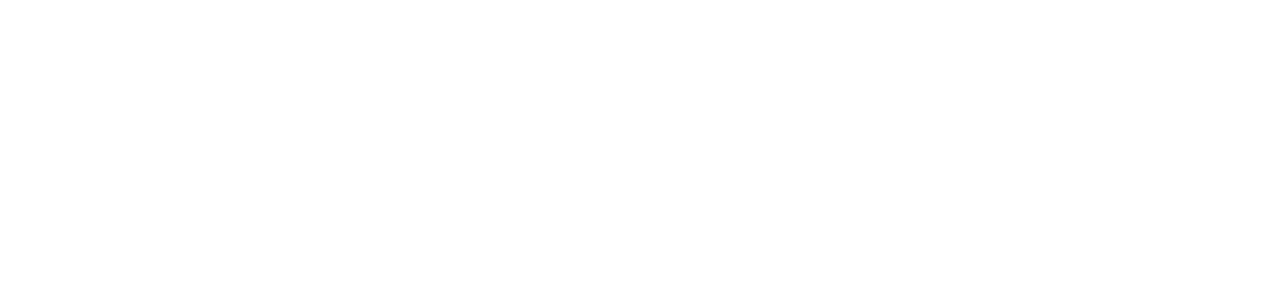
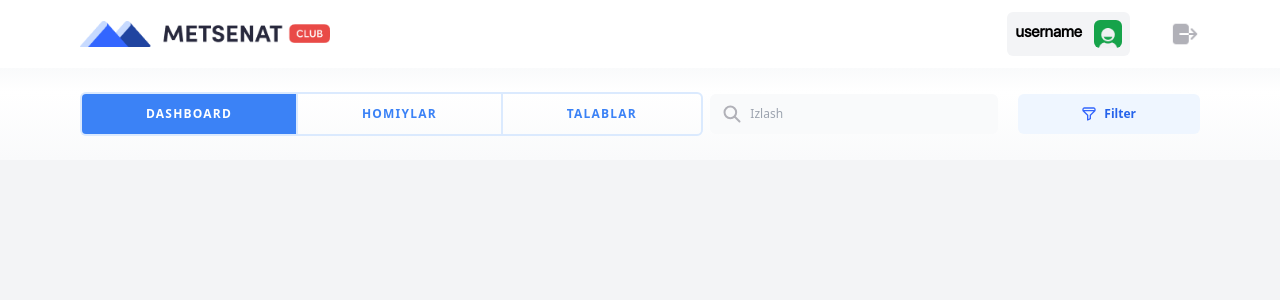
Before and after one commit to Amanliq/admin-dashboard, a Vue app: page /dashboard in a window 1280 px wide. Before the commit this address had no page. Shown: the top 300 px of the page. Built offline with nearby package versions, Linux system fonts and the light colour scheme; sample sign-in values are in the browser's storage.

Commit message:
pagination style bugs fixed

```diff
--- a/src/App.vue
+++ b/src/App.vue
@@ -1,4 +1,10 @@
+
+<template>
+  <Layout>
+    <router-view />
+  </Layout>
+</template>
+
 <script setup lang="ts">
+import Layout from "@/views/layout/index.vue";
 </script>
-
-<template><router-view /></template>
--- a/src/components/pagination/index.vue
+++ b/src/components/pagination/index.vue
@@ -31,8 +31,7 @@
       </svg>
     </div>
     <div
-      v-show="showPaginationLength >= page"
-      @click="setPage(page)"
+      @click="page !== '...' ? setPage(page) : null"
       :class="[page === currentPage ? 'border-blue-500' : '']"
       class="
         w-9
@@ -47,7 +46,7 @@
         bg-white
         rounded-md
       "
-      v-for="page in pageTotal"
+      v-for="page in pagePagination"
       :key="page + '-page'"
     >
       {{ page }}
@@ -104,13 +103,30 @@ const props = defineProps({
     type: Number,
     default: 20,
   },
-  showPaginationLength: {
-    type: Number,
-    default: 5,
-  },
 });
 
 const pageTotal = computed(() => Math.ceil(props.total / props.pageSize));
+
+const pagePagination = computed(() => {
+  if (pageTotal.value > 3) {
+    if (
+      props.currentPage != pageTotal.value &&
+      props.currentPage != pageTotal.value - 1
+    ) {
+      return [
+        props.currentPage,
+        props.currentPage + 1,
+        "...",
+        pageTotal.value - 1,
+        pageTotal.value,
+      ];
+    } else {
+      return [1, 2, "...", pageTotal.value - 1, pageTotal.value];
+    }
+  } else {
+    return pageTotal.value;
+  }
+});
 
 function next() {
   if (props.currentPage !== pageTotal.value) {
--- a/src/components/tabs/index.vue
+++ b/src/components/tabs/index.vue
@@ -2,14 +2,16 @@
   <div class="tabs">
     <ul class="flex lg:flex-row flex-col cursor-pointer">
       <li
-        @click="changeTab(index)"
+        @click="changeTab(tab)"
         :class="[
           index == 0
             ? 'rounded-l-md'
             : index == tabs?.length - 1
             ? 'rounded-r-md border-r-2'
             : '',
-          activeTab === index ? 'bg-blue-500 text-white' : ' text-blue-500',
+          tab.link === $route.name
+            ? 'bg-blue-500 text-white'
+            : ' text-blue-500',
         ]"
         class="
           text-xs
@@ -24,17 +26,21 @@
         v-for="(tab, index) in tabs"
         :key="index"
       >
-        {{ $t(`${tab}`) }}
+        {{ $t(`${tab.label}`) }}
       </li>
     </ul>
   </div>
 </template>
 
 <script setup lang="ts">
+import { TabInterface } from "@/utils/type-helper";
 import { defineEmits, defineProps } from "vue";
+import { useRouter } from "vue-router";
 const emit = defineEmits(["update:activeTab"]);
-function changeTab(tabIndex: number) {
-  emit("update:activeTab", tabIndex);
+
+const router = useRouter();
+function changeTab(tab: TabInterface) {
+  router.push({ name: tab.link });
 }
 
 defineProps({
--- a/src/router/auth/login.ts
+++ b/src/router/auth/login.ts
@@ -8,7 +8,8 @@ export const authRoutes = [
         name: "Login",
         meta: {
             public: true,
-            onlyWhenLoggedOut: true
+            onlyWhenLoggedOut: true,
+            layout: "BlankLayout"
         }
     }
 ]
--- a/src/router/dashboard/dashboard.ts
+++ b/src/router/dashboard/dashboard.ts
@@ -1,11 +1,33 @@
 
 import Dashboard from "@/views/dashboard/index.vue"
+import Sponsors from "@/views/dashboard/tab/sponsors/index.vue"
 
 export const dashboardRoutes = [
     {
         path: "/",
-        component: Dashboard,
-        name: "Dashboard",
+        redirect: "/dashboard",
+        name: "Home",
+        children: [
+            {
+                name: "Dashboard",
+                component: Dashboard,
+                path: "/dashboard",
+                meta: {
+                    layout: "DashboardLayout"
+                }
+            },
+            {
+                name: "Sponsors",
+                component: Sponsors,
+                path: "/sponsors",
+                meta: {
+                    layout: "DashboardLayout"
+                }
+            }
+        ],
+        meta: {
+            layout: "DashboardLayout"
+        }
 
     }
 ]
--- a/src/utils/type-helper.ts
+++ b/src/utils/type-helper.ts
@@ -7,3 +7,8 @@ export interface AuthResponse {
     access: string,
     refresh: string
 }
+
+export interface TabInterface {
+    label: string;
+    link: string;
+}
--- a/src/views/dashboard/index.vue
+++ b/src/views/dashboard/index.vue
@@ -1,11 +1,8 @@
 <template>
-  <Navbar />
-  <Tab />
+  <div></div>
 </template>
 
 <script setup lang="ts">
-import Navbar from "@/views/dashboard/navbar/index.vue"
-import Tab from "@/views/dashboard/tab/index.vue"
 </script>
 
 <style>
--- a/src/views/dashboard/tab/index.vue
+++ b/src/views/dashboard/tab/index.vue
@@ -13,20 +13,17 @@
   >
     <div class="container overflow-auto">
       <div class="flex flex-col xl:flex-row items-center justify-between">
-
         <Tabs v-model:activeTab="activeTab" :tabs="tabs" />
 
-
         <div class="flex items-center flex-col justify-start lg:flex-row">
-          <CustomSearchInput class="my-5 xl:m-0" v-model:inputValue="searchValue" />
+          <CustomSearchInput
+            class="my-5 xl:m-0"
+            v-model:inputValue="searchValue"
+          />
           <CustomFilterButton @click="showFilterModal" />
         </div>
       </div>
     </div>
-  </div>
-
-  <div class="bg-gray-100 py-10 min-h-screen">
-    <Sponsors ref="spononsorsRef" v-if="activeTab == 1" />
   </div>
 </template>
 
@@ -35,13 +32,22 @@ import { ref } from "vue";
 import CustomSearchInput from "@/components/data-entry/custom-search-input.vue";
 import CustomFilterButton from "@/components/buttons/custom-filter-button.vue";
 import Tabs from "@/components/tabs/index.vue";
-import Sponsors from "@/views/dashboard/tab/sponsors/index.vue";
 import { watch } from "vue";
+import { TabInterface } from "@/utils/type-helper";
 
-const tabs: string[] = [
-  "column.dashboard",
-  "column.sponsors",
-  "column.requirements",
+const tabs: TabInterface[] = [
+  {
+    label: "column.dashboard",
+    link: "Dashboard",
+  },
+  {
+    label: "column.sponsors",
+    link: "Sponsors",
+  },
+  {
+    label: "column.requirements",
+    link: "Requirements",
+  },
 ];
 
 const activeTab = ref(1);
--- /dev/null
+++ b/src/views/dashboard/tab/requirements/index.vue
@@ -0,0 +1,13 @@
+<template>
+  <h1>Requirements</h1>
+</template>
+
+<script>
+export default {
+
+}
+</script>
+
+<style>
+
+</style>
--- /dev/null
+++ b/src/views/layout/blank-layout.vue
@@ -0,0 +1,5 @@
+<template>
+  <div>
+    <slot></slot>
+  </div>
+</template>
--- /dev/null
+++ b/src/views/layout/dashboard-layout.vue
@@ -0,0 +1,15 @@
+<template>
+  <div>
+    <Navbar />
+    <Tab />
+    <div class="bg-gray-100 min-h-screen">
+      <slot></slot>
+    </div>
+  </div>
+</template>
+
+<script setup  lang="ts">
+import Navbar from "@/views/dashboard/navbar/index.vue";
+
+import Tab from "@/views/dashboard/tab/index.vue";
+</script>
--- /dev/null
+++ b/src/views/layout/index.vue
@@ -0,0 +1,24 @@
+<template>
+  <component :is="layout">
+    <slot></slot>
+  </component>
+</template>
+
+<script setup lang="ts">
+import BlankLayout from "@/views/layout/blank-layout.vue";
+import DashboardLayout from "@/views/layout/dashboard-layout.vue";
+
+import { computed } from "vue";
+import { useRoute } from "vue-router";
+
+const route = useRoute();
+const layouts = {
+  BlankLayout: BlankLayout,
+  DashboardLayout: DashboardLayout,
+};
+
+const layout = computed(() => {
+  const metaLayout = route.name ? route.meta?.layout || "AppDefaultLayout" : "";
+  return layouts[metaLayout as keyof typeof layouts];
+});
+</script>
```
